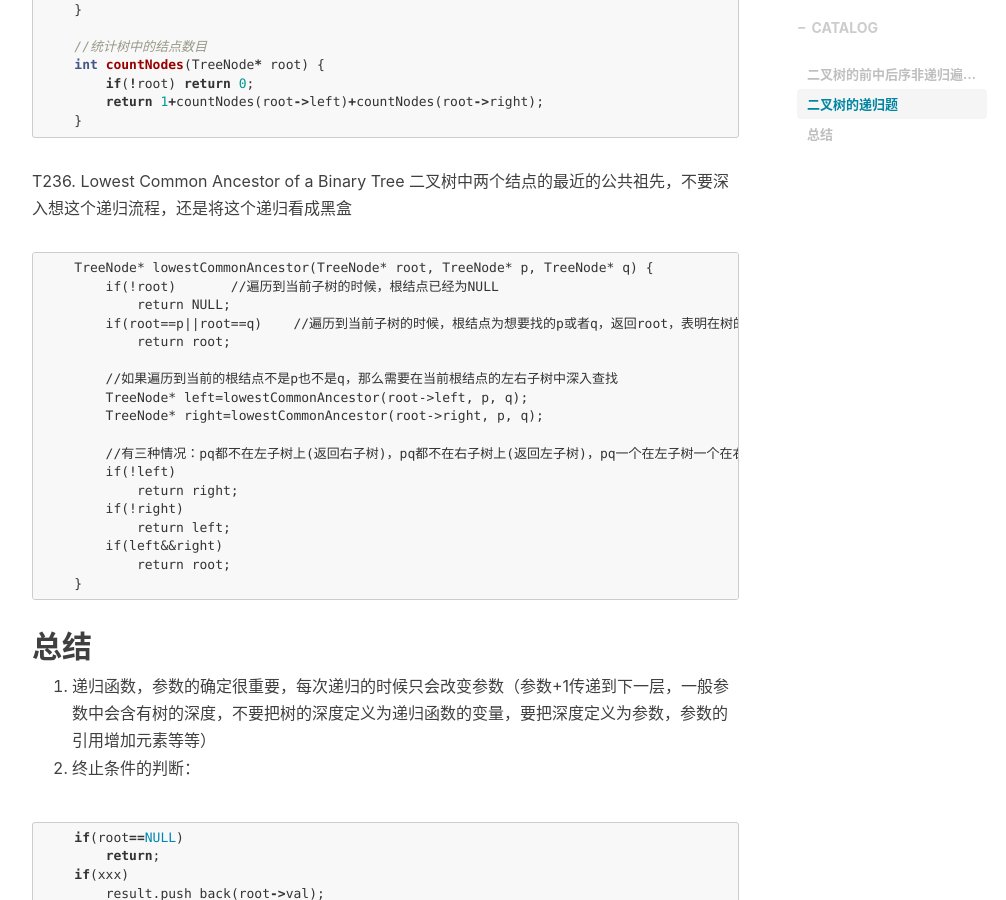
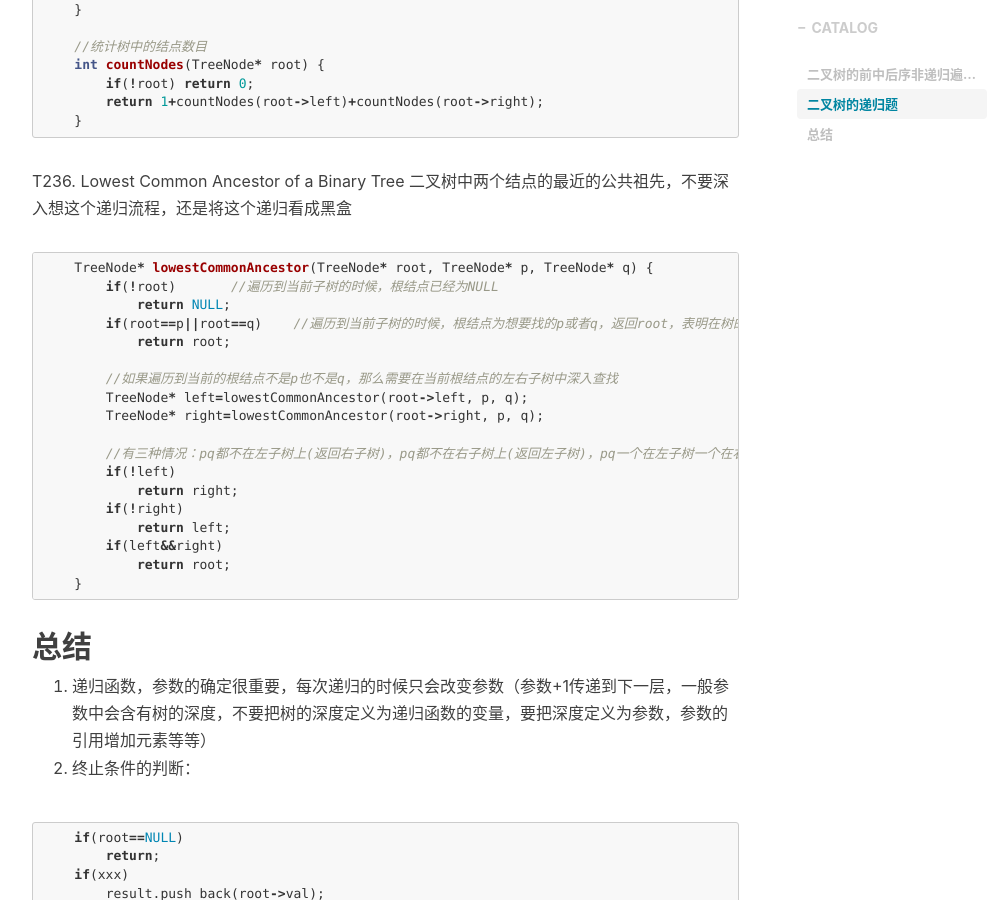
Before and after one commit to xiechengsheng/xiechengsheng.github.io, a Jekyll site: the page built from _posts/2017-03-20-binary-tree.md, in a window 1280 px wide and 900 px high, scrolled down 5396 px. Shown: the whole window, without its empty margins (233-1239 px from the left). Built offline with Jekyll 4.4.1, drawn with Linux system fonts in a browser that asks for light colours; nearby versions of some CDN libraries; comment, search, counter and statistics services are not loaded.

Commit message:
binary-tree

````diff
--- a/_posts/2017-03-20-binary-tree.md
+++ b/_posts/2017-03-20-binary-tree.md
@@ -241,7 +241,7 @@ T230. Kth Smallest Element in a BST
 T236. Lowest Common Ancestor of a Binary Tree
 二叉树中两个结点的最近的公共祖先，不要深入想这个递归流程，还是将这个递归看成黑盒
 
-<pre>
+```c++
     TreeNode* lowestCommonAncestor(TreeNode* root, TreeNode* p, TreeNode* q) {
         if(!root)       //遍历到当前子树的时候，根结点已经为NULL
             return NULL;
@@ -260,7 +260,7 @@ T236. Lowest Common Ancestor of a Binary Tree
         if(left&&right)
             return root;
     }
-</pre>
+```
 
 
 ## 总结
````
